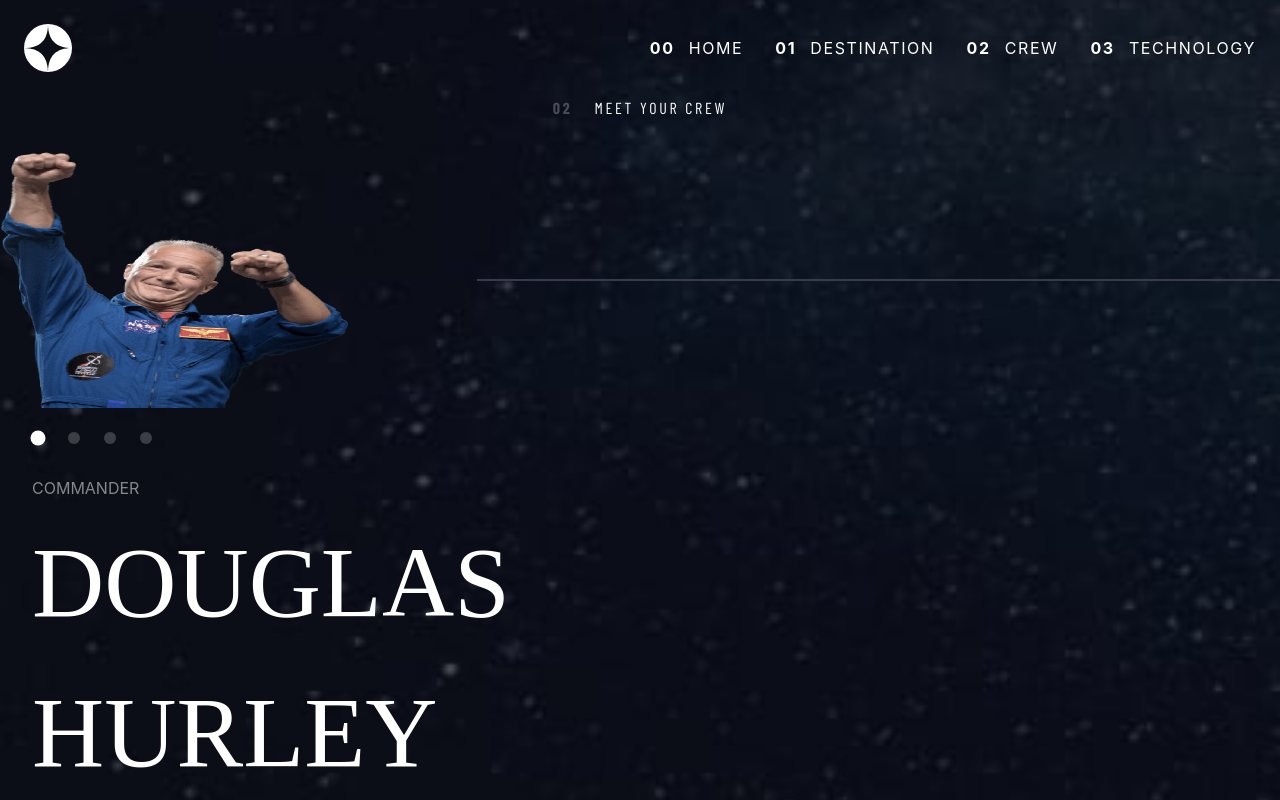
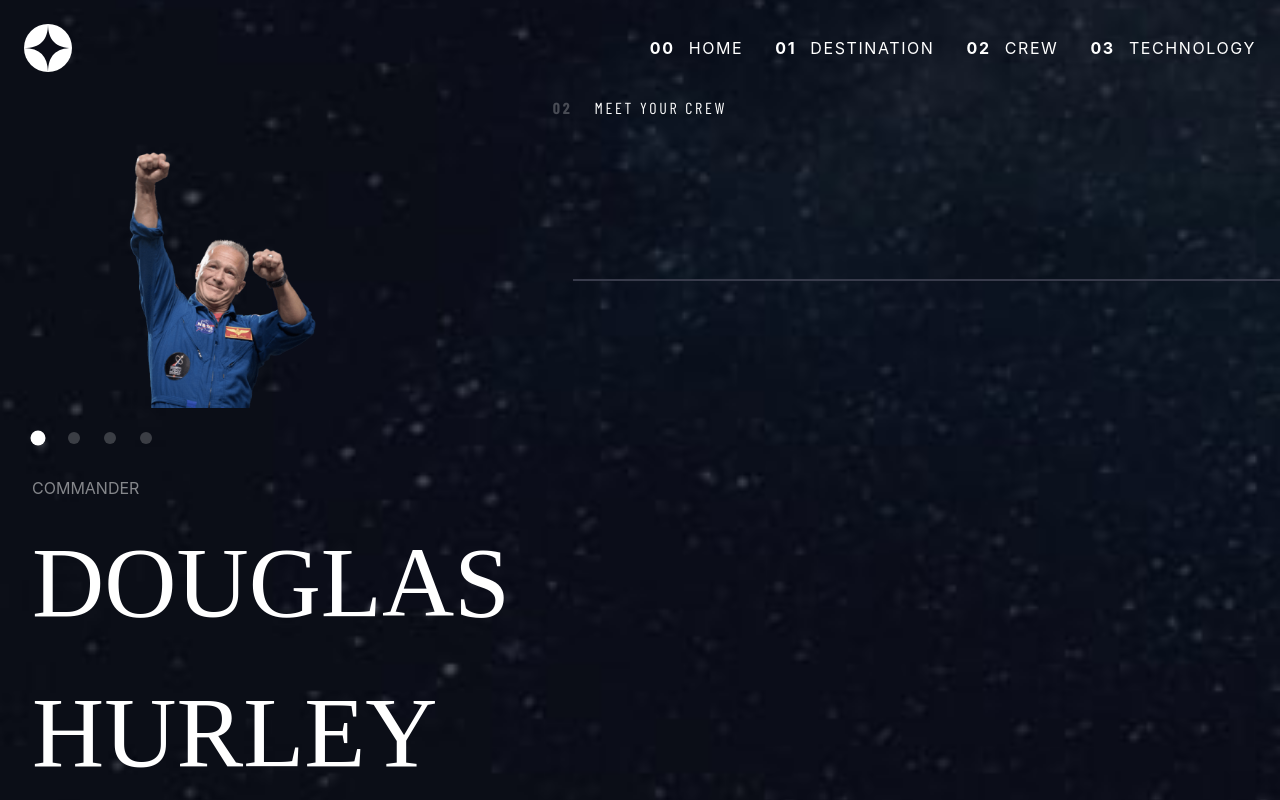
Before and after one commit to Odiesta/space-tourism-website, a Vue app: page /crew in a window 1280 px wide. Shown: the top 800 px of the page. Built offline with nearby package versions, Linux system fonts and the light colour scheme; a web font is replaced by a local one.

Commit message:
add swiper to crew image

```diff
--- a/env.d.ts
+++ b/env.d.ts
@@ -5,3 +5,10 @@ declare module "*.vue" {
   const component: DefineComponent<{}, {}, any>;
   export default component;
 }
+
+// Allow TypeScript to recognize CSS imports
+declare module "*.css";
+
+// Specifically for Swiper if the above is too broad
+declare module "swiper/css";
+declare module "swiper/css/*";
--- a/package.json
+++ b/package.json
@@ -13,6 +13,7 @@
   "dependencies": {
     "@tailwindcss/vite": "^4.2.2",
     "pinia": "^3.0.4",
+    "swiper": "^12.1.3",
     "tailwindcss": "^4.2.2",
     "vue": "^3.5.31",
     "vue-router": "^4.6.4"
--- a/src/views/CrewView.vue
+++ b/src/views/CrewView.vue
@@ -3,7 +3,37 @@ import CrewNav from "@/components/CrewNav.vue";
 import NavigationMenu from "@/components/NavigationMenu.vue";
 import { useCrewStore } from "@/store/crew";
 
+import { Swiper, SwiperSlide } from "swiper/vue";
+import type { Swiper as SwiperType } from "swiper";
+import "swiper/css";
+import { ref, watch } from "vue";
+
 const store = useCrewStore();
+
+// Hold the Swiper instance to control it programmatically
+const swiperInstance = ref<SwiperType | null>(null);
+
+// Capture the Swiper instance when it initializes
+const onSwiper = (swiper: SwiperType) => {
+  swiperInstance.value = swiper;
+};
+
+// 1. Swiper -> Store: Update Pinia state when user swipes
+const onSlideChange = () => {
+  if (swiperInstance.value) {
+    store.setCrew(swiperInstance.value.activeIndex);
+  }
+};
+
+// 2. Store -> Swiper: Slide Swiper when CrewNav dots are clicked
+watch(
+  () => store.activeIndex,
+  (newIndex) => {
+    if (swiperInstance.value && swiperInstance.value.activeIndex !== newIndex) {
+      swiperInstance.value.slideTo(newIndex);
+    }
+  },
+);
 </script>
 
 <template>
@@ -20,11 +50,22 @@ const store = useCrewStore();
     <div
       class="flex flex-col lg:flex-row items-center justify-center lg:gap-32 mt-8"
     >
-      <img
-        :src="store.currentCrew?.image"
-        :alt="store.currentCrew?.name"
-        class="h-64 lg:w-[445px] animate-spin-slow"
-      />
+      <div class="w-full max-w-[300px] lg:max-w-[445px]">
+        <swiper
+          @swiper="onSwiper"
+          @slideChange="onSlideChange"
+          :initialSlide="store.activeIndex"
+          class="h-64 lg:h-auto w-full"
+        >
+          <swiper-slide v-for="crew in store.crews" :key="crew.name">
+            <img
+              :src="crew.image"
+              :alt="crew.name"
+              class="h-64 lg:w-[445px] mx-auto object-contain animate-spin-slow"
+            />
+          </swiper-slide>
+        </swiper>
+      </div>
       <hr class="border-ship-grey border w-4/5" />
     </div>
 
```
Also changed, not shown: 1 other file (tests, documents, lock files or other folders).
